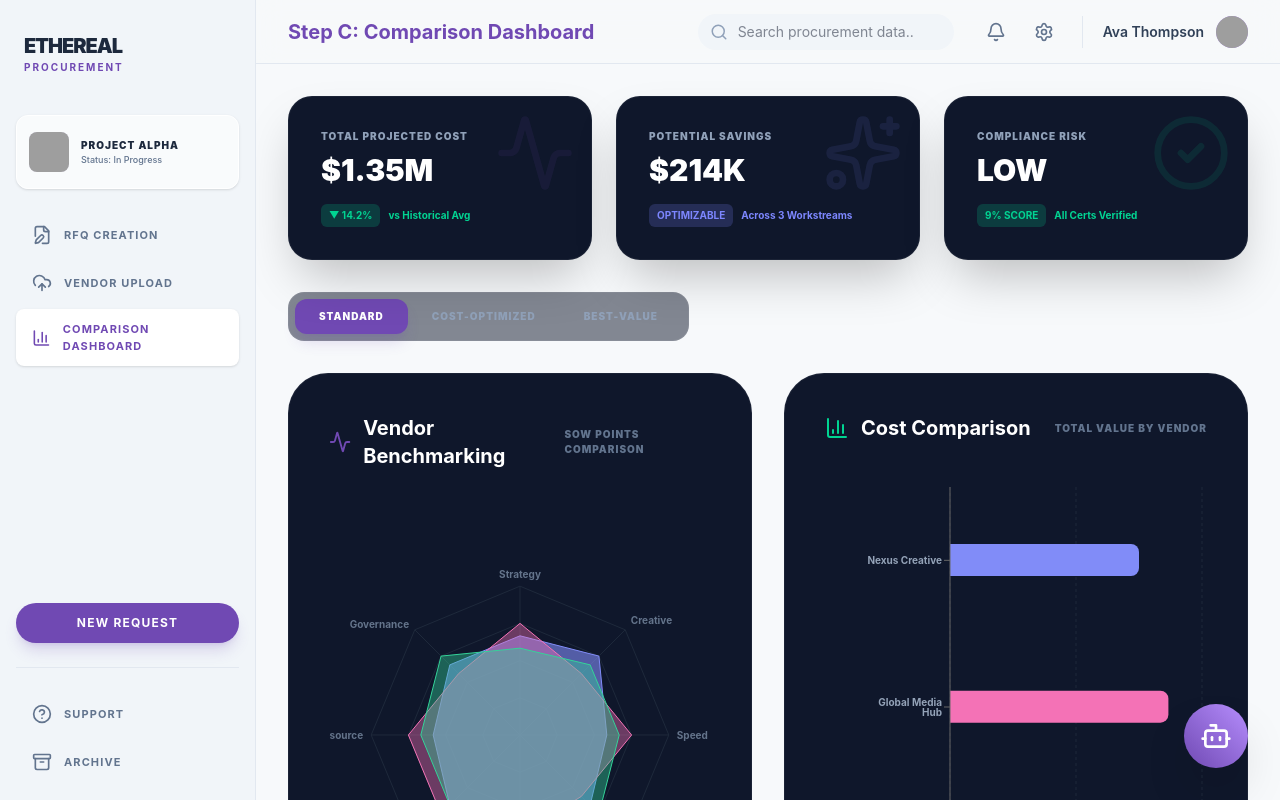
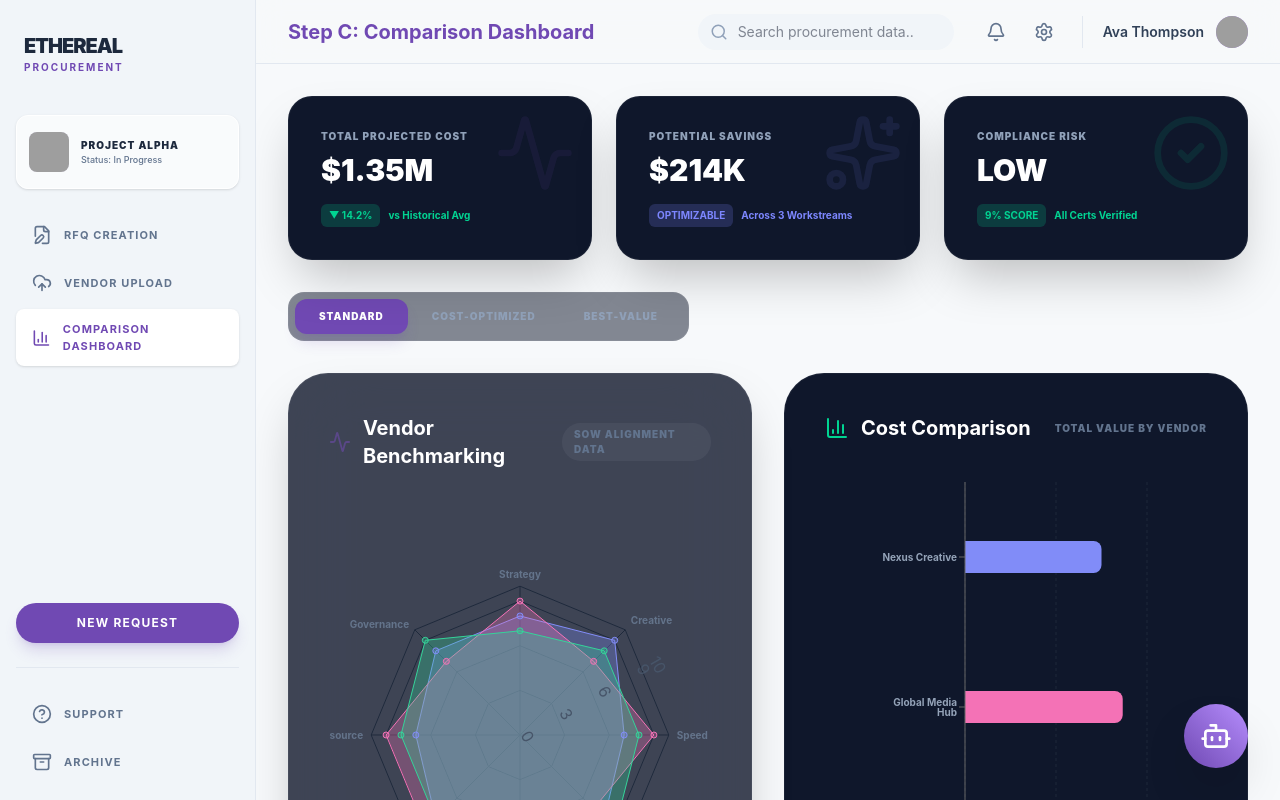
Before and after one commit to Abhilash76/aerchain-procurement, a React (Vite) app: page / in a window 1280 px wide. Both pictures are taken after a click on the button "COMPARISON DASHBOARD". Shown: the top 800 px of the page. Built offline with nearby package versions, Linux system fonts and the light colour scheme; grey boxes are pictures that could not be loaded.

Commit message:
feat: implement procurement dashboard with vendor comparison, scenario modeling, and document analysis features

```diff
--- a/src/App.tsx
+++ b/src/App.tsx
@@ -202,13 +202,16 @@ export default function App() {
   }, [activeScenario]);
 
   const radarData = useMemo(() => {
+    // Standardized axes for vendor comparison
     const factors = ['Strategy', 'Creative', 'Speed', 'Reach', 'Media', 'Compliance', 'Resource', 'Governance'];
 
     if (extractedData?.reports) {
       return factors.map(f => {
         const row: any = { subject: f };
         extractedData.reports.forEach((report: any) => {
-          row[report.vendorName] = report.scores[f] || 0;
+          // Normalize matching: Check if the key starts with or includes the factor name
+          const scoreKey = Object.keys(report.scores || {}).find(k => k.toLowerCase().includes(f.toLowerCase()));
+          row[report.vendorName] = scoreKey ? report.scores[scoreKey] : (report.scores[f] || 0);
         });
         return row;
       });
@@ -1296,18 +1299,19 @@ Provide a high-level executive summary of the comparison and a recommendation.`;
               </div>
 
               <div ref={chartRef} className="grid grid-cols-1 lg:grid-cols-2 gap-8">
-                <section className="bg-slate-900 rounded-[40px] p-10 border border-white/5 relative overflow-hidden group">
+                <section className="bg-slate-900/80 backdrop-blur-2xl rounded-[40px] p-10 border border-white/5 relative overflow-hidden group shadow-2xl">
                    <div className="flex items-center justify-between mb-10">
                      <h3 className="text-xl font-bold text-white flex items-center gap-3">
-                       <Activity size={24} className="text-primary" /> Vendor Benchmarking
+                       <Activity size={24} className="text-primary animate-pulse" /> Vendor Benchmarking
                      </h3>
-                     <span className="text-[10px] font-black text-slate-500 uppercase tracking-widest">SOW Points Comparison</span>
+                     <span className="text-[10px] font-black text-slate-500 uppercase tracking-widest bg-white/5 px-3 py-1 rounded-full">SOW Alignment Data</span>
                    </div>
                    <div className="h-[450px]">
                       <ResponsiveContainer width="100%" height="100%">
                         <RadarChart cx="50%" cy="50%" outerRadius="80%" data={radarData}>
                           <PolarGrid stroke="#1e293b" />
                           <PolarAngleAxis dataKey="subject" tick={{ fill: '#64748b', fontSize: 10, fontWeight: 700 }} />
+                          <PolarRadiusAxis angle={30} domain={[0, 10]} tick={{ fill: '#475569' }} axisLine={false} />
                           {radarData.length > 0 && Object.keys(radarData[0])
                             .filter(key => key !== 'subject')
                             .map((vendorName, idx) => (
@@ -1317,11 +1321,17 @@ Provide a high-level executive summary of the comparison and a recommendation.`;
                                 dataKey={vendorName}
                                 stroke={V_COLORS[idx % V_COLORS.length]}
                                 fill={V_COLORS[idx % V_COLORS.length]}
-                                fillOpacity={idx === 0 ? 0.6 : 0.4}
+                                fillOpacity={0.3}
+                                animationDuration={1500}
+                                dot={{ r: 3, fill: V_COLORS[idx % V_COLORS.length] }}
                               />
                             ))
                           }
                           <Legend iconType="circle" wrapperStyle={{ paddingTop: '30px', fontSize: '10px', fontWeight: 900, textTransform: 'uppercase' }} />
+                          <Tooltip
+                            contentStyle={{ backgroundColor: '#0f172a', border: '1px solid rgba(255,255,255,0.1)', borderRadius: '12px', fontSize: '11px', fontWeight: 800 }}
+                            itemStyle={{ color: '#fff' }}
+                          />
                         </RadarChart>
                       </ResponsiveContainer>
                    </div>
@@ -1336,15 +1346,17 @@ Provide a high-level executive summary of the comparison and a recommendation.`;
                    </div>
                     <div className="h-[450px]">
                        <ResponsiveContainer width="100%" height="100%">
-                        <ReBarChart data={costData} layout="vertical" barSize={32}>
+                         <ReBarChart data={costData} layout="vertical" barSize={32} margin={{ left: 20, right: 60 }}>
                            <CartesianGrid strokeDasharray="3 3" stroke="#1e293b" horizontal={false} />
                            <XAxis type="number" hide />
                            <YAxis dataKey="name" type="category" tick={{ fill: '#94a3b8', fontSize: 10, fontWeight: 700 }} width={120} />
                            <Tooltip
-                            contentStyle={{ backgroundColor: '#0f172a', border: '1px solid rgba(255,255,255,0.1)', borderRadius: '16px', fontSize: '12px' }}
                              cursor={{ fill: 'rgba(255,255,255,0.03)' }}
+                             contentStyle={{ backgroundColor: '#0f172a', border: '1px solid rgba(255,255,255,0.1)', borderRadius: '16px', fontSize: '12px', fontWeight: 700 }}
+                             formatter={(value: any) => [`$${(value / 1000).toFixed(0)}K`, 'Total Cost']}
+                             labelStyle={{ color: '#6366f1', marginBottom: '4px' }}
                            />
-                          <Bar dataKey="cost" radius={[0, 8, 8, 0]}>
+                           <Bar dataKey="cost" radius={[0, 8, 8, 0]} animationDuration={1500}>
                              {costData.map((entry, index) => (
                                <Cell key={`cell-${index}`} fill={V_COLORS[index % V_COLORS.length]} />
                              ))}
@@ -1364,7 +1376,7 @@ Provide a high-level executive summary of the comparison and a recommendation.`;
                    <h3 className="text-4xl font-black text-white mb-6 leading-tight">
                     Selection Strategy: <span className="text-primary">{extractedData ? "Optimized Multi-Award" : "Split Award Model"}</span>
                    </h3>
-                   <div className="space-y-6 text-slate-300 leading-relaxed text-lg">
+                    <div className="space-y-6 text-slate-100 leading-relaxed text-lg font-medium">
                      {extractedData?.reports ? (
                         <p>Our dynamic vendor analysis identifies **{costData[0]?.name || 'a vendor'}** as a high-potential partner. We recommend awarding workstreams based on the technical scores and cost efficiencies highlighted above to maximize overall ROI.</p>
                      ) : (
```
Lines whose indentation alone changed are shown as unchanged.
